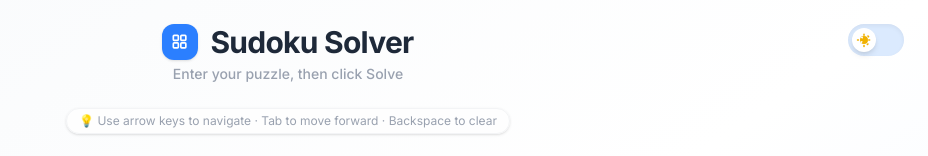
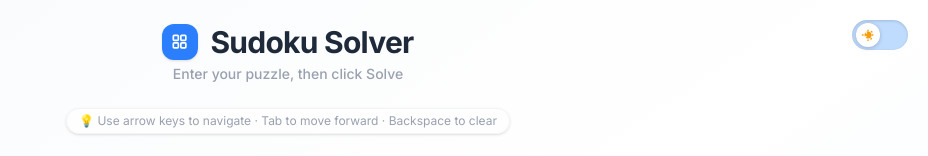
Before and after one commit to aayushnema12/Suduko_Solver, a React (Vite) app: page / in a window 1280 px wide. Shown: the top 156 px of the page, without its empty margins (352-1280 px from the left). Built offline with nearby package versions, Linux system fonts and the light colour scheme.

Commit message:
refactor: Rewrite ThemeToggle with inline styles to fix SVG sizing

```diff
--- a/src/components/ThemeToggle.jsx
+++ b/src/components/ThemeToggle.jsx
@@ -4,26 +4,62 @@ const ThemeToggle = ({ theme, toggleTheme }) => {
   const isDark = theme === 'dark';
   return (
     <div
-      className="absolute top-4 right-4 sm:top-6 sm:right-6 flex items-center justify-center p-1 bg-blue-100 dark:bg-slate-700 rounded-full cursor-pointer w-14 h-8 transition-colors duration-300 shadow-inner"
+      role="button"
+      tabIndex={0}
       onClick={toggleTheme}
-      aria-label="Toggle Dark Mode"
+      onKeyDown={(e) => e.key === 'Enter' && toggleTheme()}
+      aria-label={isDark ? 'Switch to light mode' : 'Switch to dark mode'}
+      style={{
+        position: 'absolute',
+        top: '1.25rem',
+        right: '1.25rem',
+        display: 'flex',
+        alignItems: 'center',
+        justifyContent: 'center',
+        padding: '3px',
+        width: '56px',
+        height: '30px',
+        borderRadius: '999px',
+        cursor: 'pointer',
+        zIndex: 50,
+        boxShadow: 'inset 0 1px 3px rgba(0,0,0,0.15)',
+        transition: 'background-color 0.3s',
+        backgroundColor: isDark ? '#334155' : '#bfdbfe',
+      }}
     >
+      {/* Sliding thumb */}
       <div
-        className={`w-6 h-6 bg-white dark:bg-slate-900 rounded-full shadow-md transform transition-transform duration-300 flex items-center justify-center ${
-          isDark ? 'translate-x-3' : '-translate-x-3'
-        }`}
+        style={{
+          width: '24px',
+          height: '24px',
+          borderRadius: '50%',
+          display: 'flex',
+          alignItems: 'center',
+          justifyContent: 'center',
+          boxShadow: '0 1px 4px rgba(0,0,0,0.2)',
+          transform: isDark ? 'translateX(12px)' : 'translateX(-12px)',
+          transition: 'transform 0.3s, background-color 0.3s',
+          backgroundColor: isDark ? '#0f172a' : '#ffffff',
+        }}
       >
         {isDark ? (
-          <svg className="w-4 h-4 text-blue-300" fill="currentColor" viewBox="0 0 20 20">
-            <path d="M17.293 13.293A8 8 0 016.707 2.707a8.001 8.001 0 1010.586 10.586z"></path>
+          /* Moon icon */
+          <svg width="14" height="14" viewBox="0 0 20 20" fill="#93c5fd">
+            <path d="M17.293 13.293A8 8 0 016.707 2.707a8.001 8.001 0 1010.586 10.586z" />
           </svg>
         ) : (
-          <svg className="w-4 h-4 text-yellow-500" fill="currentColor" viewBox="0 0 20 20">
-            <path fillRule="evenodd" d="M10 2a1 1 0 011 1v1a1 1 0 11-2 0V3a1 1 0 011-1zm4.22 2.366a1 1 0 011.415 0l.707.707a1 1 0 01-1.414 1.415l-.707-.707a1 1 0 010-1.415zM18 10a1 1 0 01-1 1h-1a1 1 0 110-2h1a1 1 0 011 1zm-2.366 4.22a1 1 0 010 1.415l-.707.707a1 1 0 01-1.415-1.414l.707-.707a1 1 0 011.415 0zM10 16a1 1 0 011 1v1a1 1 0 11-2 0v-1a1 1 0 011-1zm-4.22-2.366a1 1 0 010-1.415l.707-.707a1 1 0 011.415 1.414l-.707.707a1 1 0 01-1.415 0zM4 10a1 1 0 01-1 1H2a1 1 0 110-2h1a1 1 0 011 1zm2.366-4.22a1 1 0 011.415 0l.707.707a1 1 0 01-1.415 1.415l-.707-.707a1 1 0 010-1.415zM10 5a5 5 0 100 10 5 5 0 000-10z" clipRule="evenodd"></path>
+          /* Sun icon */
+          <svg width="14" height="14" viewBox="0 0 20 20" fill="#f59e0b">
+            <path
+              fillRule="evenodd"
+              d="M10 2a1 1 0 011 1v1a1 1 0 11-2 0V3a1 1 0 011-1zm4.22 2.366a1 1 0 011.415 0l.707.707a1 1 0 01-1.414 1.415l-.707-.707a1 1 0 010-1.415zM18 10a1 1 0 01-1 1h-1a1 1 0 110-2h1a1 1 0 011 1zm-2.366 4.22a1 1 0 010 1.415l-.707.707a1 1 0 01-1.415-1.414l.707-.707a1 1 0 011.415 0zM10 16a1 1 0 011 1v1a1 1 0 11-2 0v-1a1 1 0 011-1zm-4.22-2.366a1 1 0 010-1.415l.707-.707a1 1 0 011.415 1.414l-.707.707a1 1 0 01-1.415 0zM4 10a1 1 0 01-1 1H2a1 1 0 110-2h1a1 1 0 011 1zm2.366-4.22a1 1 0 011.415 0l.707.707a1 1 0 01-1.415 1.415l-.707-.707a1 1 0 010-1.415zM10 5a5 5 0 100 10 5 5 0 000-10z"
+              clipRule="evenodd"
+            />
           </svg>
         )}
       </div>
     </div>
   );
 };
+
 export default ThemeToggle;
```
